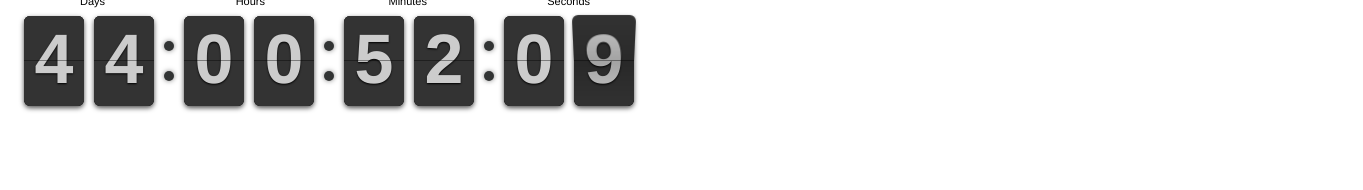
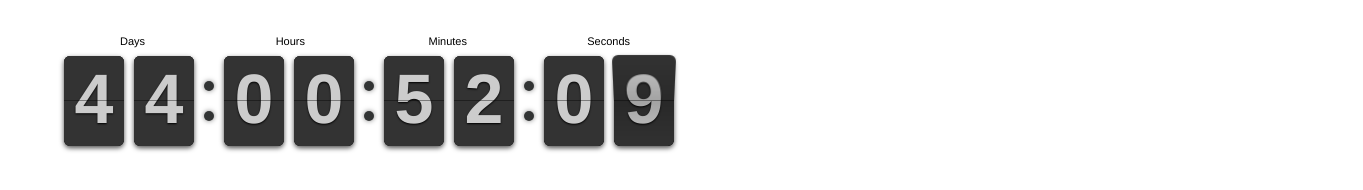
Before and after one commit to onlywade/herdly, a plain HTML site: page index.html in a window 1280 px wide. Shown: the whole page, 1363 px wide, since content can reach past the window. Drawn offline with Linux system fonts and the light colour scheme.

Commit message:
add page CSS.

```diff
--- /dev/null
+++ b/assets/css/page.css
@@ -0,0 +1,3 @@
+div.clock {
+    padding: 40px;
+}
--- a/index.html
+++ b/index.html
@@ -1,17 +1,18 @@
 <html>
     <head>
         <link rel="stylesheet" href="assets/css/flipclock.css">
+        <link rel="stylesheet" href="assets/css/page.css">
         <title>time until vacation</title>
 
         <script src="assets/js/libs/jquery-2.1.4.min.js"></script>
         <script src="assets/js/libs/flipclock.min.js"></script>
     </head>
     <body>
-        <div class="your-clock"></div>
+        <div class="clock"></div>
         <script>
             var theDate = new Date("2015-09-09");
             var timeDelta = (theDate - new Date()) / 1000;
-            var clock = $('.your-clock').FlipClock(timeDelta, {
+            var clock = $('.clock').FlipClock(timeDelta, {
                 clockFace: 'DailyCounter',
                 countdown: true
             });
```
